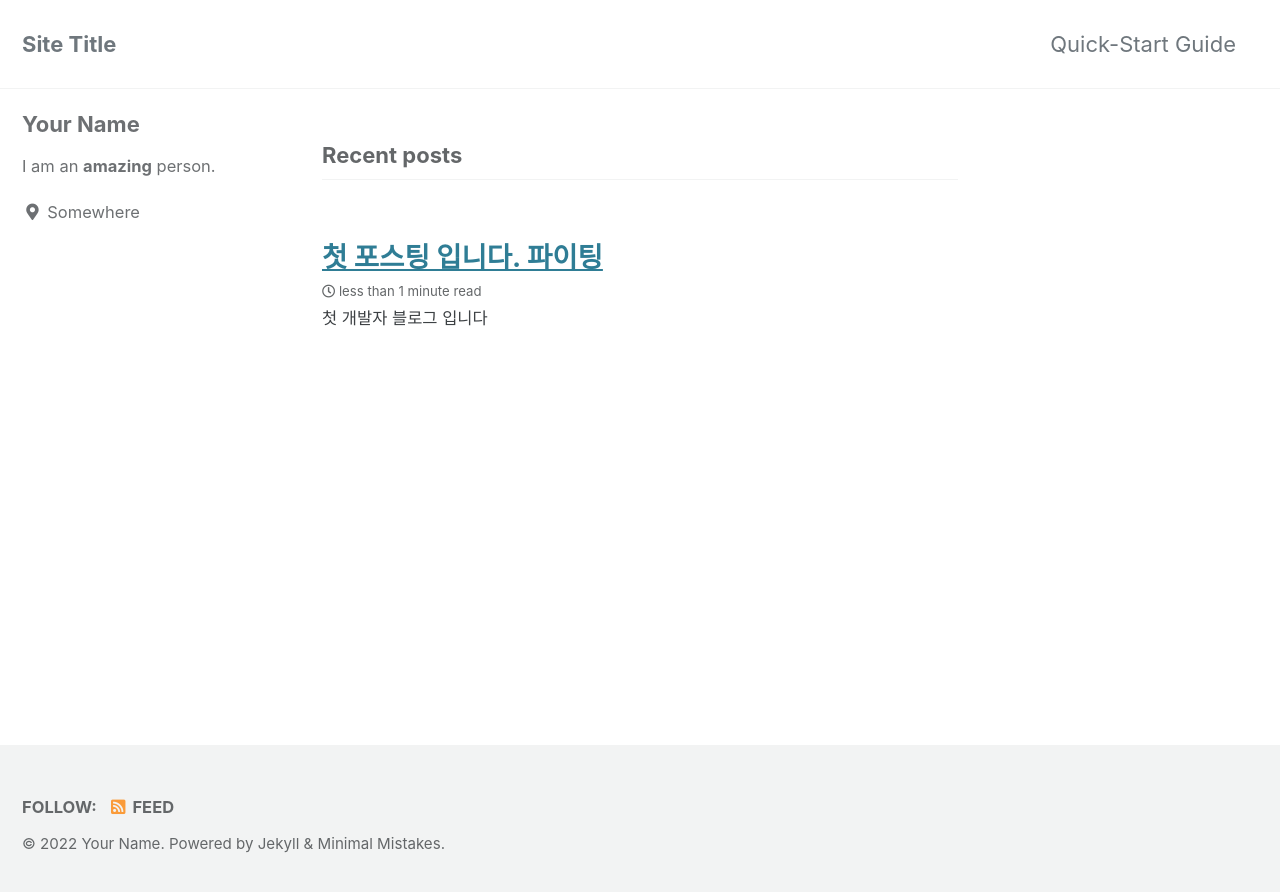
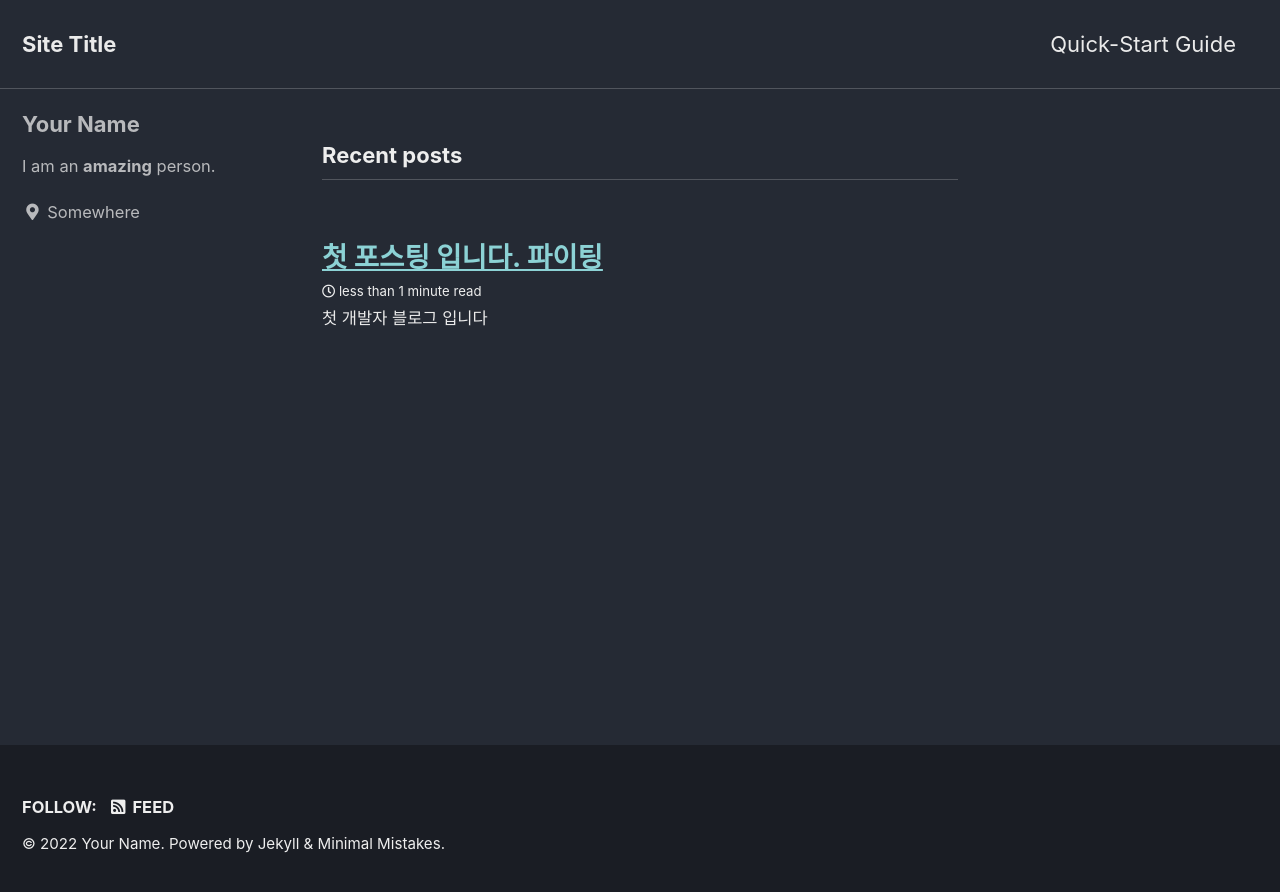
Before and after one commit to taewoojeong/taewoojeong.github.io, a Jekyll site: the page built from index.html, in a window 1280 px wide. Shown: the top 892 px of the page. Built offline with Jekyll 4.4.1, drawn with Linux system fonts in a browser that asks for light colours; cached includes are drawn as plain includes; the list of posts is cut into pages by our own code.

Commit message:
change theme

```diff
--- a/_config.yml
+++ b/_config.yml
@@ -10,9 +10,9 @@
 # Review documentation to determine if you should use `theme` or `remote_theme`
 # https://mmistakes.github.io/minimal-mistakes/docs/quick-start-guide/#installing-the-theme
 
-# theme                  : "minimal-mistakes-jekyll"
+theme: "minimal-mistakes-jekyll"
 # remote_theme           : "mmistakes/minimal-mistakes"
-minimal_mistakes_skin: "default" # "air", "aqua", "contrast", "dark", "dirt", "neon", "mint", "plum", "sunrise"
+minimal_mistakes_skin: "dark" # "default", "air", "aqua", "contrast", "dirt", "neon", "mint", "plum", "sunrise"
 
 # Site Settings
 locale: "en-US"
```
